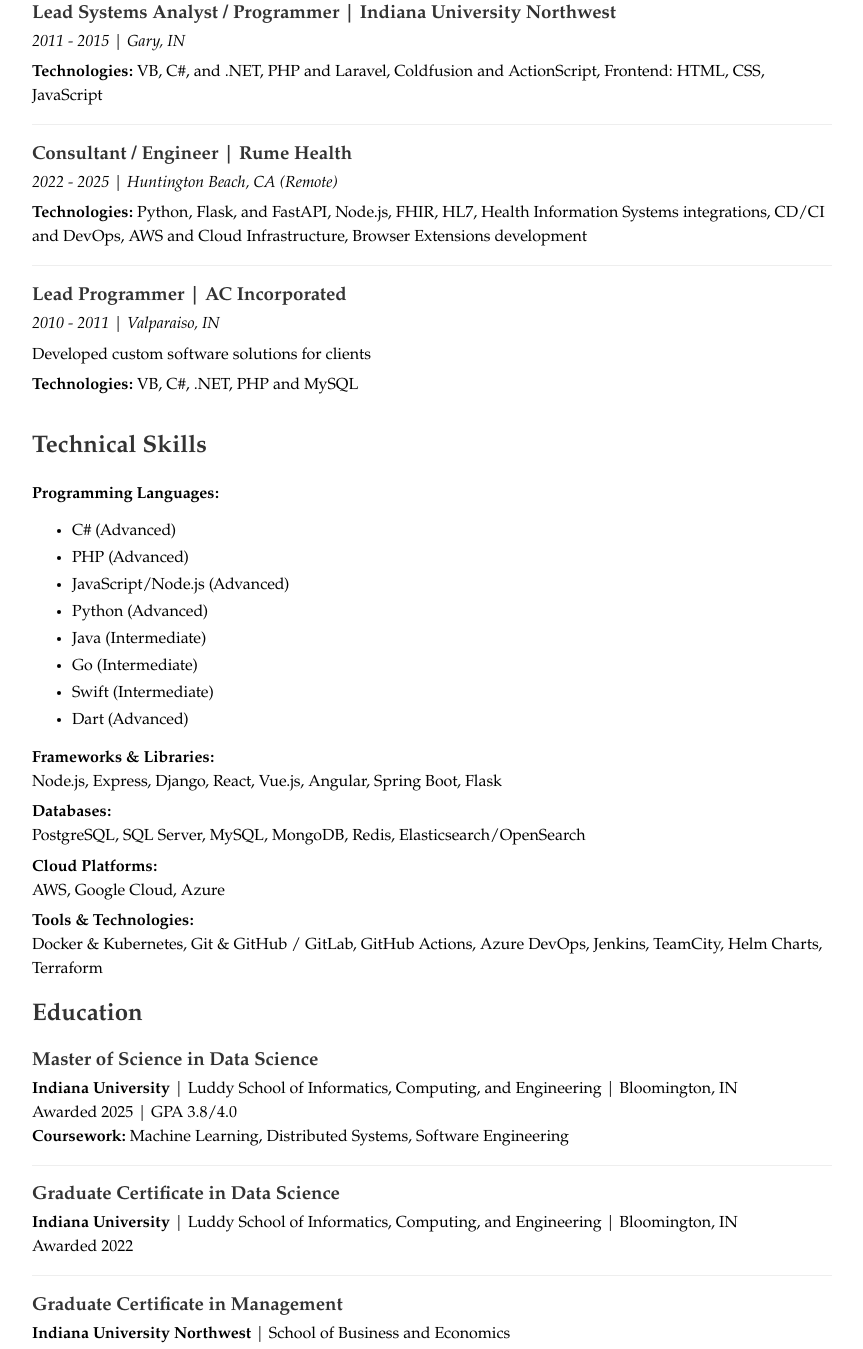
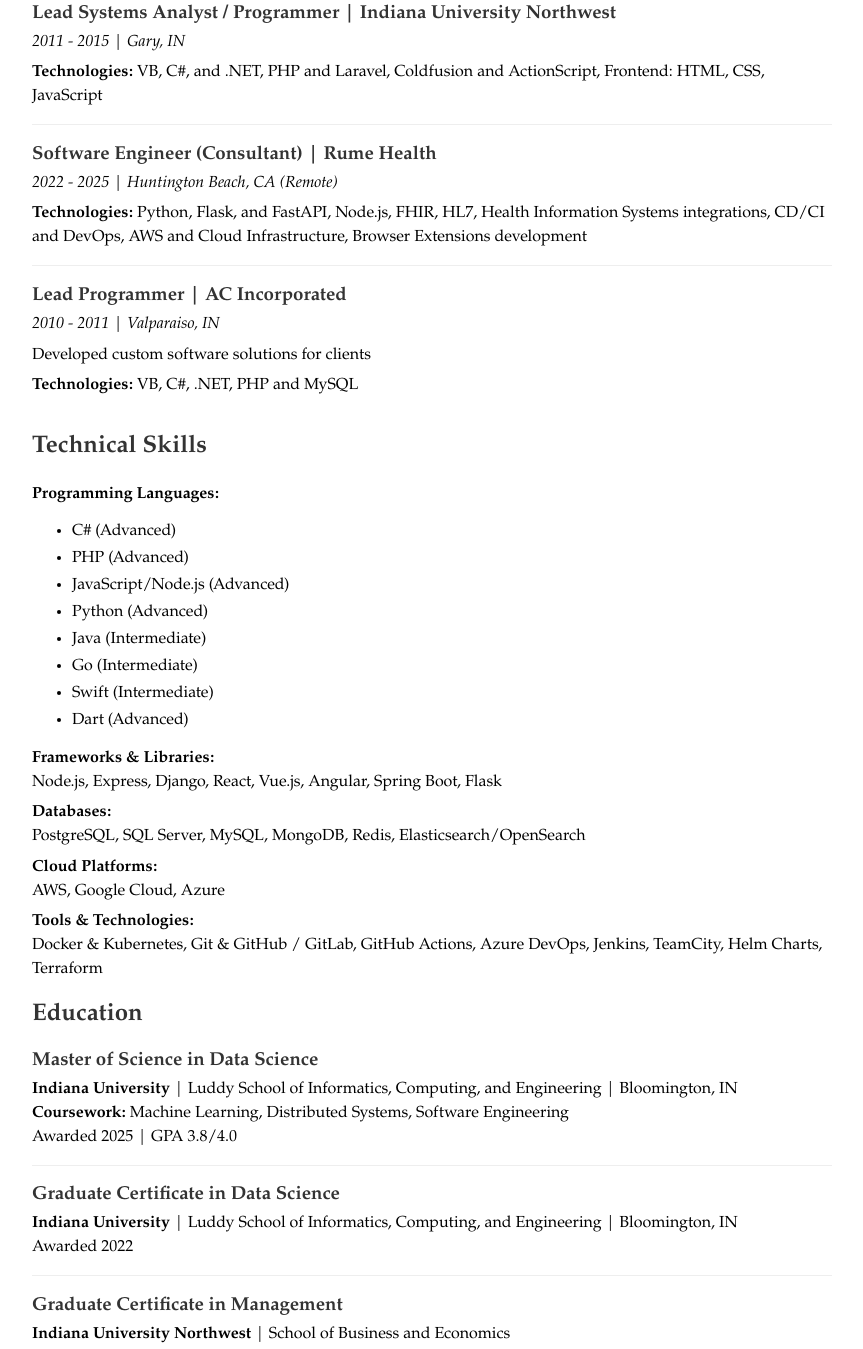
Before and after one commit to yourfriendken/resume, a plain HTML site: page docs/index.html in a window 1280 px wide. Shown: the part 818-2167 px from the top of the page, without its empty margins (208-1071 px from the left). Drawn offline with Linux system fonts and the light colour scheme.

Commit message:
update styles

```diff
--- a/docs/index.html
+++ b/docs/index.html
@@ -52,7 +52,7 @@ Experienced with leading teams, managing projects, and collaborating across disp
 <p><em>2011 - 2015 | Gary, IN</em></p>
 <p><strong>Technologies:</strong> VB, C#, and .NET, PHP and Laravel, Coldfusion and ActionScript, Frontend: HTML, CSS, JavaScript</p>
 <hr />
-<h3 id="consultant-engineer-rume-health">Consultant / Engineer | Rume Health</h3>
+<h3 id="software-engineer-consultant-rume-health">Software Engineer (Consultant) | Rume Health</h3>
 <p><em>2022 - 2025 | Huntington Beach, CA (Remote)</em></p>
 <p><strong>Technologies:</strong> Python, Flask, and FastAPI, Node.js, FHIR, HL7, Health Information Systems integrations, CD/CI and DevOps, AWS and Cloud Infrastructure, Browser Extensions development</p>
 <hr />
@@ -79,9 +79,8 @@ Experienced with leading teams, managing projects, and collaborating across disp
 <p><strong>Tools &amp; Technologies:</strong> <br> Docker &amp; Kubernetes, Git &amp; GitHub / GitLab, GitHub Actions, Azure DevOps, Jenkins, TeamCity, Helm Charts, Terraform</p>
 <h2 id="education">Education</h2>
 <h3 id="master-of-science-in-data-science">Master of Science in Data Science</h3>
-<p><strong>Indiana University</strong>  | Luddy School of Informatics, Computing, and Engineering   | Bloomington, IN  <br> Awarded 2025
- | GPA 3.8/4.0
-<br><strong>Coursework:</strong> Machine Learning, Distributed Systems, Software Engineering</p>
+<p><strong>Indiana University</strong>  | Luddy School of Informatics, Computing, and Engineering   | Bloomington, IN  <br><strong>Coursework:</strong> Machine Learning, Distributed Systems, Software Engineering<br> Awarded 2025
+ | GPA 3.8/4.0 </p>
 <hr />
 <h3 id="graduate-certificate-in-data-science">Graduate Certificate in Data Science</h3>
 <p><strong>Indiana University</strong>  | Luddy School of Informatics, Computing, and Engineering   | Bloomington, IN  <br> Awarded 2022</p>
```
Also changed, not shown: 3 other files.
